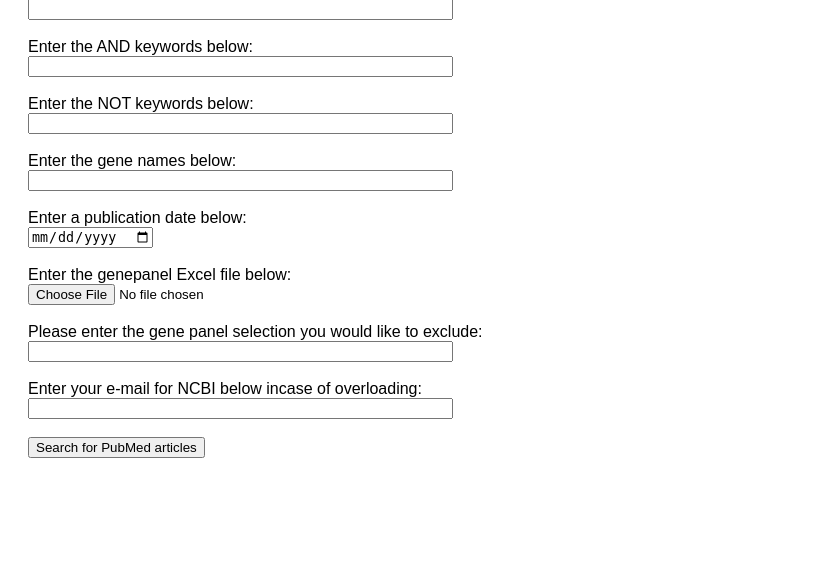
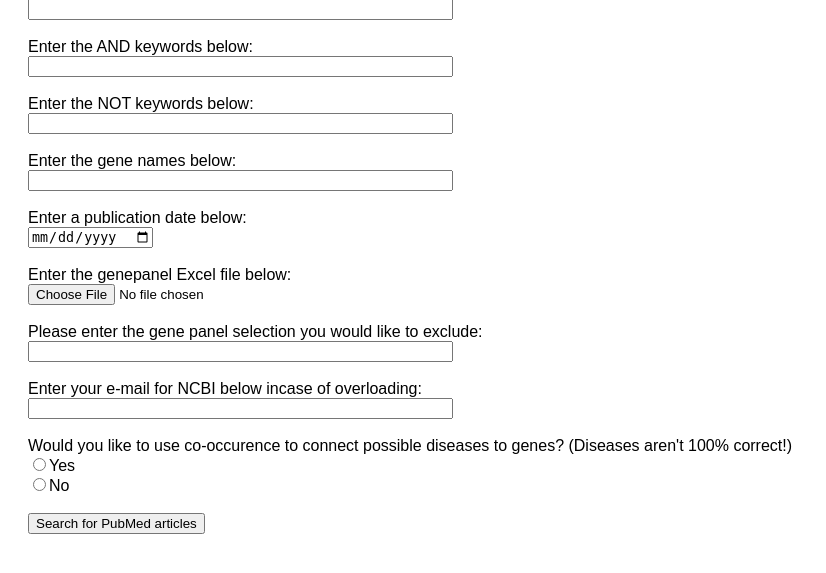
Before and after one commit to LucHengeveld/Blok8Groep8, a Flask app: page / in a window 1280 px wide. Shown: the part 200-773 px from the top of the page, without its empty margins (0-826 px from the left). Run offline with Flask 2, Linux system fonts and the light colour scheme.

Commit message:
Radiobutton voor co_occurence disease toevoegen

```diff
--- a/app.py
+++ b/app.py
@@ -26,6 +26,10 @@ def get_input():
             gene_filter = request.form.get("gene_filter", "")
             date_filter = request.form.get("date_filter", "")
             genepanel_filter = request.form.get("genepanel_filter", "")
+            try:
+                use_co_occurence = request.form["occurence"]
+            except:
+                use_co_occurence = "Not selected"
 
             print(genepanel_file)
             print(genepanel_filter)
@@ -33,7 +37,7 @@ def get_input():
             Entrez.email = email
 
             # todo genepanel reader module
-            genepanel_file = "GenPanelOverzicht_DG-3.1.0_HAN.xlsx"
+            genepanel_file = "C:/Users/luche/Documents/HAN/Leerjaar_2/Informatica Jaar 2/Blok 8/GenPanelOverzicht_DG-3.1.0_HAN.xlsx"
             gp_table = excel_reader(genepanel_file)
             genes = get_column(gp_table, "GenePanels_Symbol")
             gene_panels_list = get_column(gp_table, "GenePanel")
@@ -78,6 +82,11 @@ def get_input():
             print(diseasepoints)
             print(mutationpoints)
 
+            if use_co_occurence == "Yes":
+                print("Add diseases to results")
+            else:
+                print("Don't add diseases to results")
+
             return render_template("homeresults.html",
                                    or_list=or_list,
                                    and_filter=and_filter,
@@ -87,7 +96,8 @@ def get_input():
                                    genepanel_file=genepanel_file,
                                    genepanel_filter=genepanel_filter,
                                    email=email,
-                                   results=results)
+                                   results=results,
+                                   use_co_occurence=use_co_occurence)
         else:
             return render_template("home.html",
                                    or_list="",
@@ -98,7 +108,8 @@ def get_input():
                                    genepanel_file="",
                                    genepanel_filter="",
                                    email="",
-                                   results="")
+                                   results="",
+                                   use_co_occurence="")
     except:
         return render_template("home_error.html")
 
--- a/templates/home.html
+++ b/templates/home.html
@@ -30,7 +30,6 @@
             <button id="Add">Click to add more OR input fields</button>
             <button id="Remove">Click to remove the last OR input field</button><br><br>
 
-            <form action="{{ url_for("get_input") }}" method="POST">
             <label>
                 <input type="text" name="or_filter" size="50"/>
             </label>
@@ -71,11 +70,15 @@
                 Enter your e-mail for NCBI below incase of overloading:<br>
                 <input type="text" name="email" size="50"/>
             </label><br><br>
+            <form action="{{ url_for("get_input") }}" method="POST">
+                Would you like to use co-occurence to connect possible diseases to genes? (Diseases aren't 100% correct!)<br>
+                <input type="radio" name="occurence" value="Yes">Yes<br>
+                <input type="radio" name="occurence" value="No">No<br><br>
+                <button name="search" type="submit">Search for PubMed articles</button>
+            </form>
 
-                <button name="search" type="submit">Search for PubMed articles</button>
             <br><br>
 
-            </form>
 
         </div>
     </body>
```
Also changed, not shown: templates/home_error.html (+5 -2 lines), templates/homeresults.html (+10 -4 lines). Lines whose indentation alone changed are shown as unchanged.
